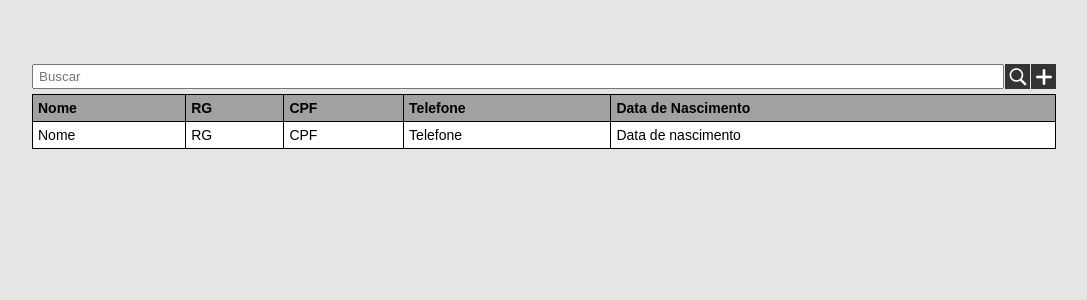
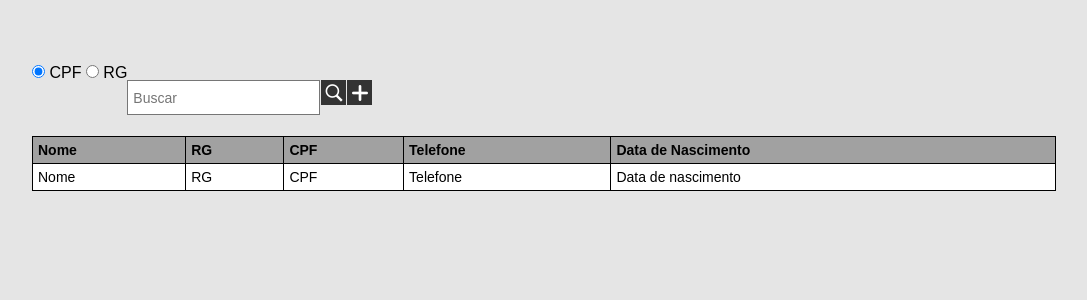
Before and after one commit to RR2M4A/Sistema-Administracao, a Flask app: page /system/ in a window 1280 px wide. Shown: the top 300 px of the page, without its empty margins (96-1183 px from the left). Run offline with Flask 3, Linux system fonts and the light colour scheme; the visitor is signed in with stand-in values (Sample User, id 1).

Commit message:
Allowing user to search for a client based on RG or CPF

```diff
--- a/flaskr/templates/system.html
+++ b/flaskr/templates/system.html
@@ -11,11 +11,26 @@
 <body>
     <main class="blank-container">
 
-        <div class="table-container"t>
-            <form class="search-form">
-                <input class="search-bar" type="text" placeholder="Buscar">
-                <button class="search-bt" type="submit"><img src="../static/img/lupe.png"></button>
-                <button class="add-client-bt" type="button"><img src="../static/img/plus.png"></button>
+        <div class="table-container">
+
+            <form class="search-form" method="post" action="{{ url_for('system.system_search_client') }}">
+
+                <div class="radio-container">
+                    <input name="search" class="radio-bt" type="radio" value="CPF" checked>
+                    <label>CPF</label>
+
+                    <input name="search" class="radio-bt" type="radio" value="RG">
+                    <label>RG</label>
+
+                    <p class="search-msg"></p>
+                </div>
+
+                <div class="input-container">
+                    <input name="search" class="search-bar" type="text" placeholder="Buscar">
+
+                    <button class="search-client-bt" type="submit"><img src="../static/img/lupe.png"></button>
+                    <button class="add-client-bt" type="button"><img src="../static/img/plus.png"></button>
+                </div>
             </form>
 
             <table>
@@ -48,9 +63,8 @@
             <button type="button" class="close-popup-bt"><img src="../static/img/x.png"></button>
             <h2 class="popup-msg">Registrar nova consulta</h2>
 
-
             <p class="popup-side-msg"></p>
-            <form class="popup-form" method="post">
+            <form class="popup-form" method="post" action="{{ url_for('system.system_add_client') }}">
 
                 <div class="input-container">
                     <label for="name">Nome</label>
```
